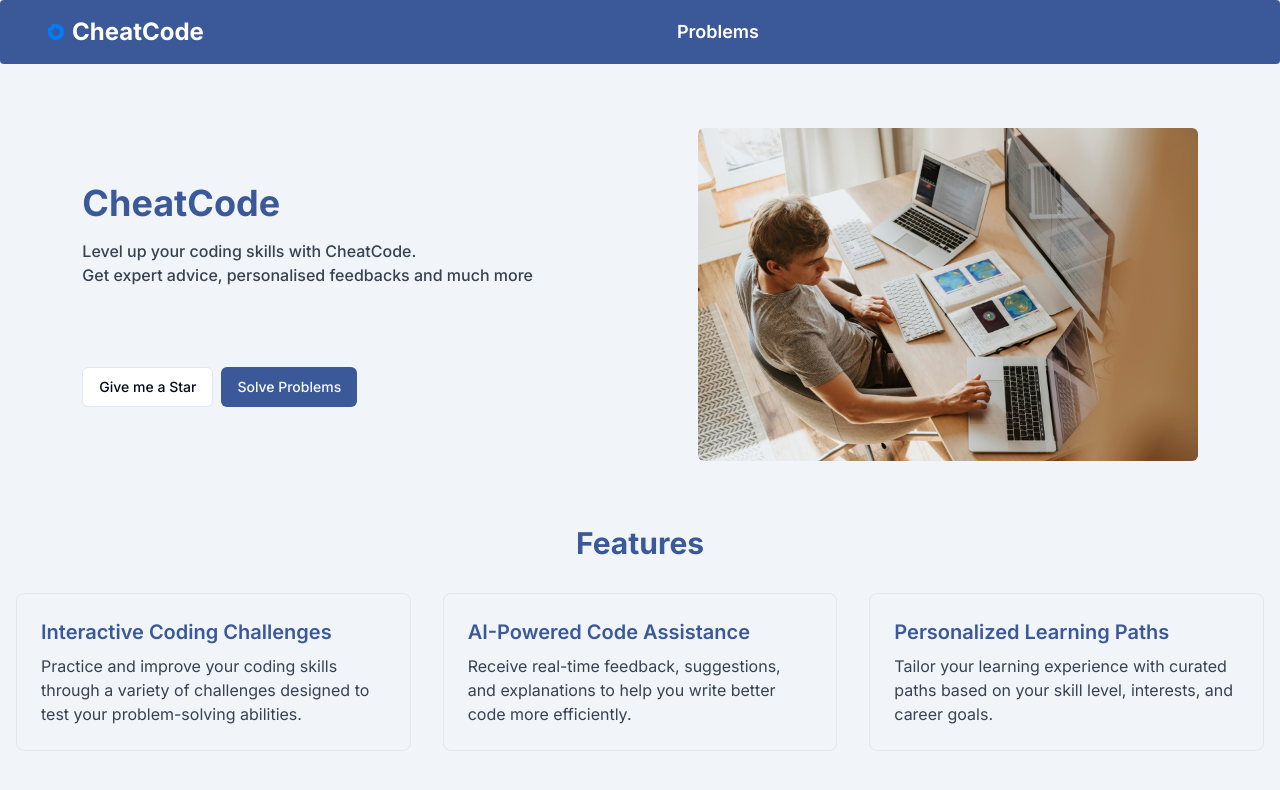
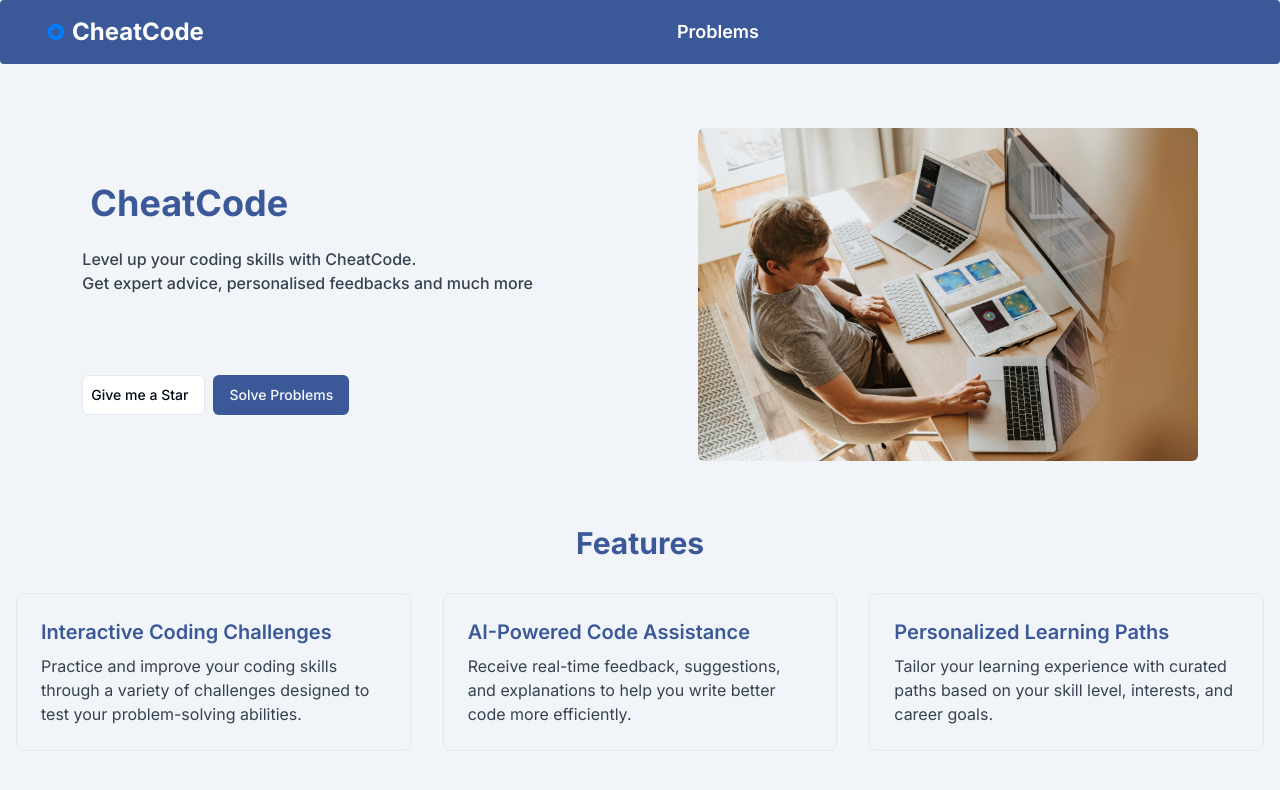
Before and after one commit to BeNikk/CheatCode, a Next.js app in the folder cheatcode/: page / in a window 1280 px wide. Shown: the top 790 px of the page. Built offline with nearby package versions, Linux system fonts and the light colour scheme.

Commit message:
Update Landing.tsx

```diff
--- a/cheatcode/components/Landing.tsx
+++ b/cheatcode/components/Landing.tsx
@@ -15,7 +15,7 @@ const LandingPage = () => {
         className="flex flex-col items-start gap-4"
       >
         <div>
-          <p className="text-4xl font-bold text-[#3B5998]">CheatCode</p>
+          <p className="p-2 text-4xl font-bold text-[#3B5998]">CheatCode</p>
         </div>
         <div className="">
           <p className="text-md font-medium text-gray-700">
@@ -26,7 +26,7 @@ const LandingPage = () => {
         </div>
         <div className="pt-16 flex flex-row gap-2">
           <Link href={'https://github.com/BeNikk/CheatCode'}>
-            <Button variant={'outline'}>
+            <Button className="pl-2" variant={'outline'}>
               Give me a Star
             </Button>
           </Link>
```
